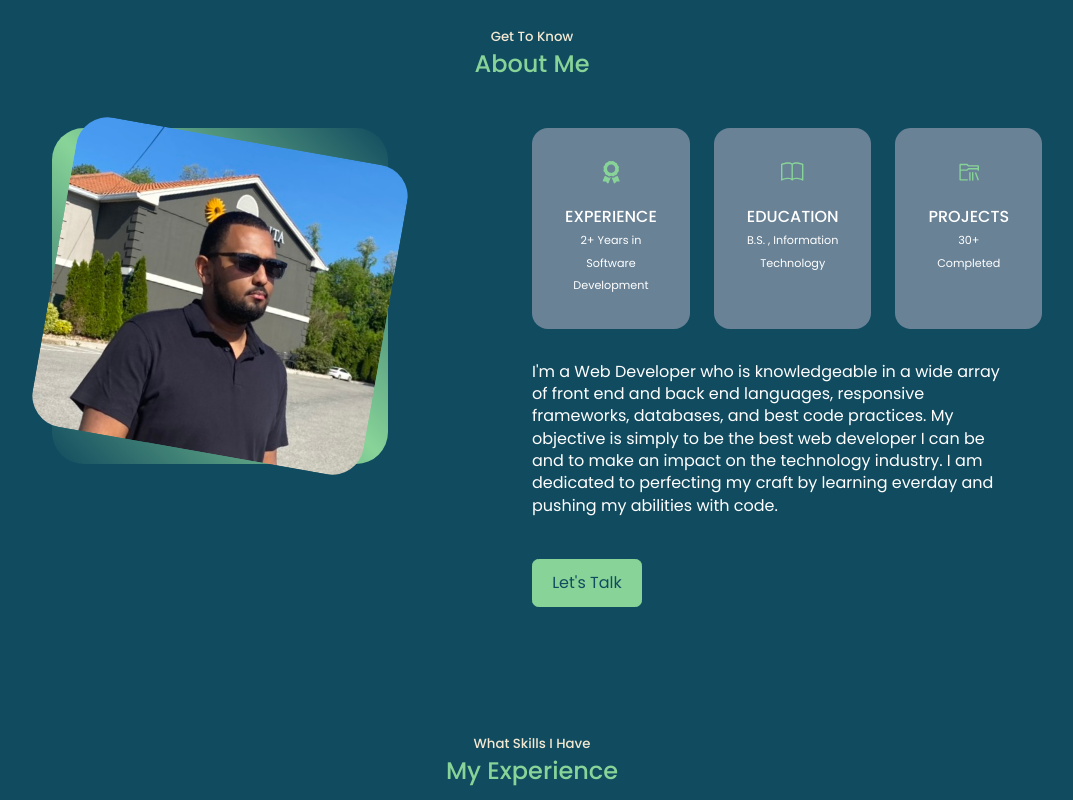
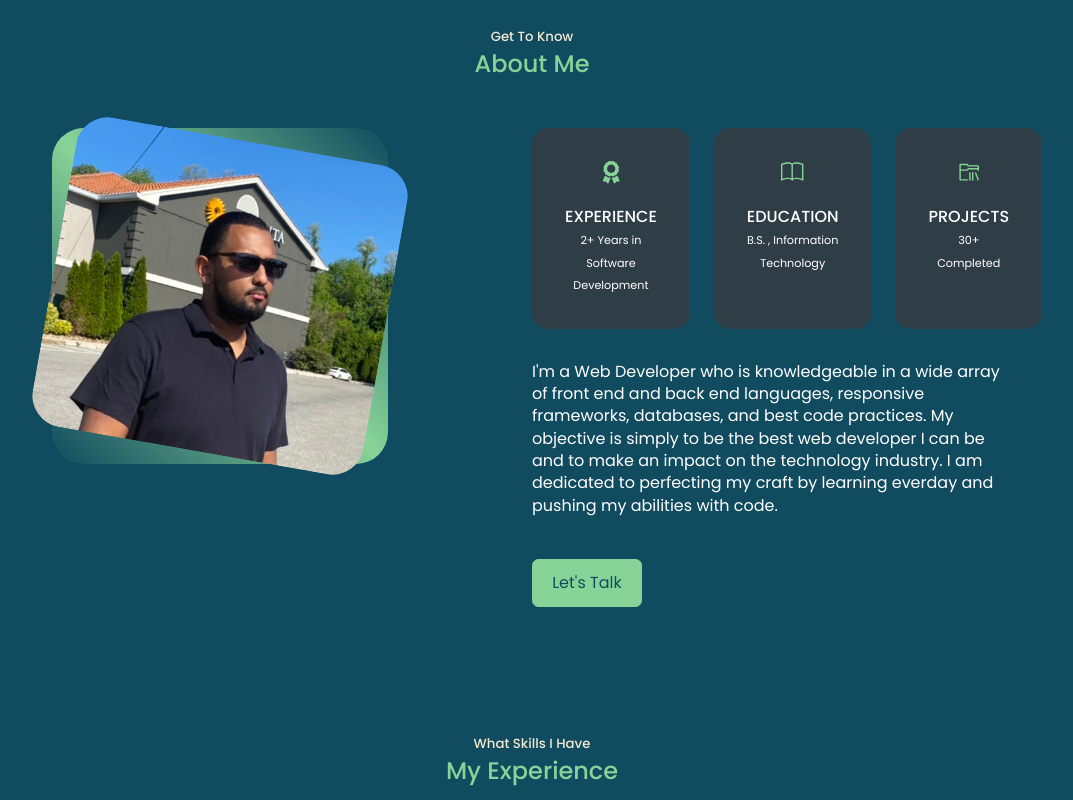
Before and after one commit to aabdulk862/portfolio, a React (Create React App) app: page / in a window 1280 px wide. Shown: the part 900-1700 px from the top of the page, without its empty margins (108-1181 px from the left). Built offline with nearby package versions, Linux system fonts and the light colour scheme.

Commit message:
design update

```diff
--- a/src/index.css
+++ b/src/index.css
@@ -12,16 +12,15 @@
 
 :root{
     --color-bg: #114b5f;
-    --color-bg-variant:#698296;
-    --color-primary:#88d498  ;
-    --color-primary-variant:#1a936f ;
+    --color-bg-variant:#2f3e46ff ;
+    --color-primary:#88d498 ;
+    --color-primary-variant:#84a98cff ;
     --color-white: #fff ;
-    --color-light: #F3E9D2;
+    --color-light: #f3e9d2;
     --transition: all 400ms ease;
     --container-width-lg: 75%;
     --container-width-md: 86%;
     --container-width-sm: 90%;
-
 }
 
 html {
```
Also changed, not shown: src/assets/colors.txt.
